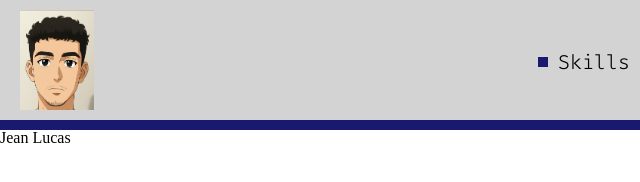
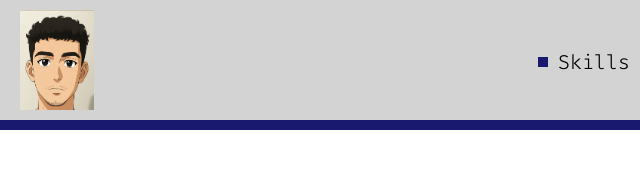
Before and after one commit to ddpooI7/portif-lio-jean, a plain HTML site: page index.html in a window 1280 px wide. Shown: the full height of the page, 0-640 px from the left. Drawn offline with Linux system fonts and the light colour scheme.

Commit message:
Update index.html
Signed-off-by: ddpooI7 <r6contaprincipal1@gmail.com>

```diff
--- a/index.html
+++ b/index.html
@@ -23,9 +23,6 @@
              <a id="button" lang="en">Donwload Cv</a>
         </nav>
     </header>
+</body>
 
-    <h1 id="button2">
-              Jean Lucas
-    </h1>
-</body>
 </html>
```
